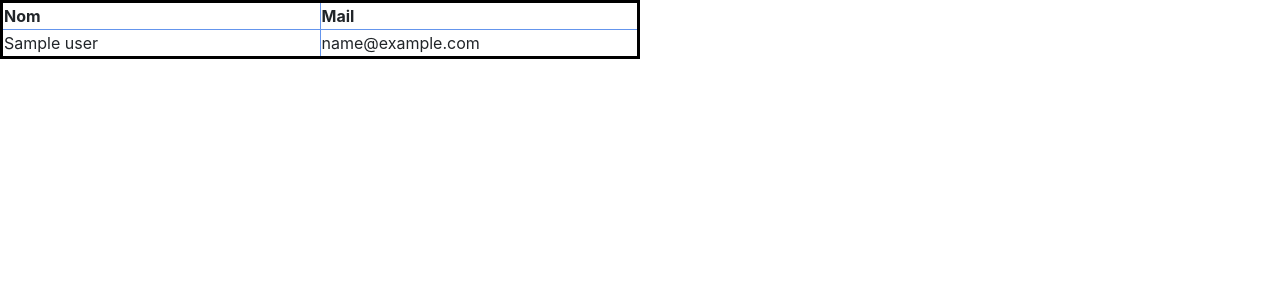
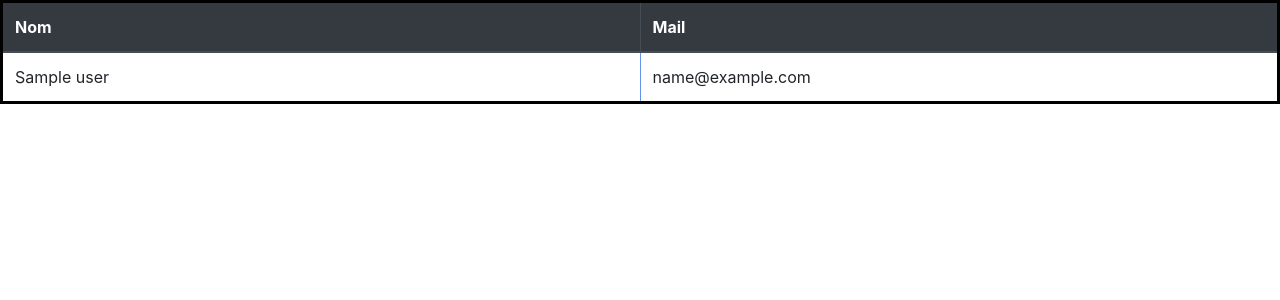
Before and after one commit to Fuzhyon/nosql_citations_python, a Flask app: page /user_list in a window 1280 px wide. Shown: the top 300 px of the page. Run offline with Flask 2, Linux system fonts and the light colour scheme; a database or web service that is not in the repository returns one stand-in record (Sample ...); some libraries are stand-ins or nearby versions.

```diff
--- a/templates/user_list.html
+++ b/templates/user_list.html
@@ -2,8 +2,8 @@
 <link rel="stylesheet" href="{{ url_for('static',filename='css/style.css') }}">
 <link rel="stylesheet" href="https://stackpath.bootstrapcdn.com/bootstrap/4.3.1/css/bootstrap.min.css" integrity="sha384-ggOyR0iXCbMQv3Xipma34MD+dH/1fQ784/j6cY/iJTQUOhcWr7x9JvoRxT2MZw1T" crossorigin="anonymous">
 <title>Liste des utilisateurs</title>
-<table>
-     <thead>
+<table class="table">
+     <thead class="thead-dark">
         <tr>
             <th scope="col">Nom</th>
             <th scope="col">Mail</th>
```
